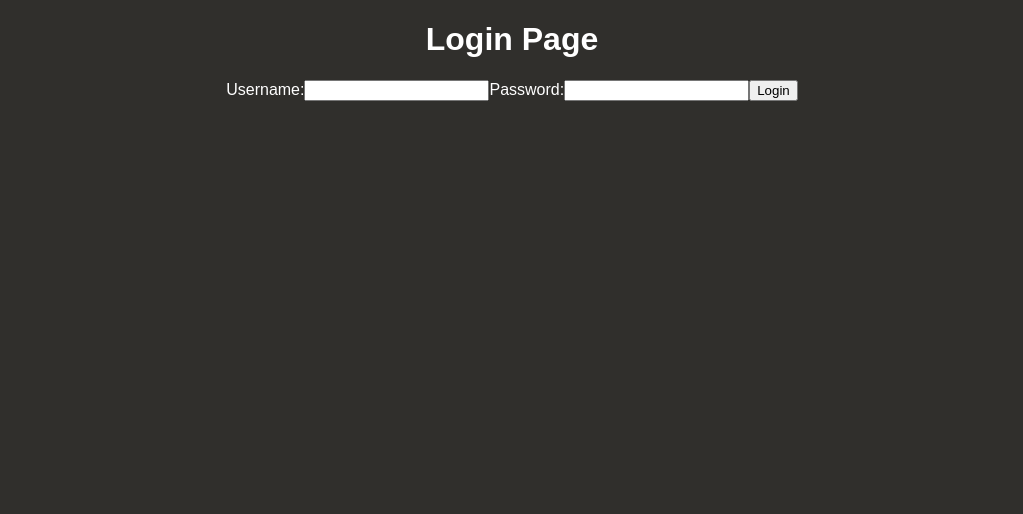
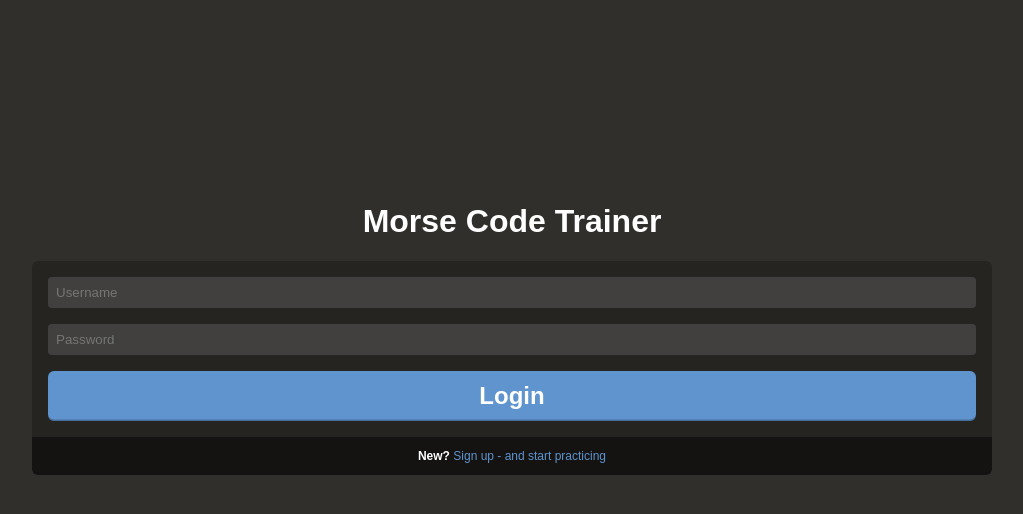
Before and after one commit to jankubatt/morse, a React (Create React App) app in the folder frontend/: page /login in a window 1280 px wide. Shown: the top 514 px of the page, without its empty margins (128-1151 px from the left). Built offline with nearby package versions, Linux system fonts and the light colour scheme; the HTML template or start-up script is replaced by a standard one.

Commit message:
feat(app): account page

```diff
--- a/frontend/src/App.js
+++ b/frontend/src/App.js
@@ -1,5 +1,5 @@
 import { BrowserRouter, Routes, Route } from "react-router-dom";
-import { MorsePage, RegisterPage, LoginPage, HomePage, LeaderboardPage } from "./pages";
+import { MorsePage, RegisterPage, LoginPage, HomePage, LeaderboardPage, AccountPage } from "./pages";
 
 function App() {
   return (
@@ -10,6 +10,7 @@ function App() {
 			<Route path="/register" element={<RegisterPage />} />
 			<Route path="/login" element={<LoginPage />} />
 			<Route path="/leaderboard" element={<LeaderboardPage />} />
+			<Route path="/account" element={<AccountPage />} />
 		</Routes>
     </BrowserRouter>
   );
--- a/frontend/src/index.css
+++ b/frontend/src/index.css
@@ -224,3 +224,76 @@ button {
 	border-radius: 6px;
 	padding: 4px;
 }
+
+form {
+	display: flex;
+	flex-direction: column;
+	align-items: center;
+	justify-content: center;
+	gap: 1em;
+	border-radius: 6px 6px 0 0;
+	background-color: var(--accent);
+	max-width: 75vw;
+	min-width: 75vw;
+	padding: 1em;
+	box-sizing: border-box;
+}
+
+.underform {
+	background-color: #141312;
+	max-width: 75vw;
+	min-width: 75vw;
+	padding: 1em;
+	border-radius: 0 0 6px 6px;
+	font-size: 0.75em;
+	box-sizing: border-box;
+}
+
+a {
+	color: var(--primary);
+	text-decoration: none;
+}
+
+form>input {
+	width: 100%;
+	padding: 8px;
+	border-radius: 4px;
+	border: none;
+	background-color: var(--secondary);
+	color: var(--text);
+	box-sizing: border-box;
+}
+
+form>select {
+	width: 100%;
+	padding: 8px;
+	border-radius: 4px;
+	border: none;
+	background-color: var(--secondary);
+	color: var(--text);
+	box-sizing: border-box;
+
+}
+
+form>input[type="submit"] {
+	width: 100%;
+	height: 50px;
+	font-weight: bold;
+	font-size: 1.5em;
+	cursor: pointer;
+	background-color: var(--primary);
+	color: var(--text);
+	border: none;
+	border-radius: 6px;
+	padding: 8px 16px;
+	box-shadow: var(--boxShadowHover, inset 0 calc(var(--borderHeight, .1rem)*-1) 0 0 rgba(0, 0, 0, .25));
+	box-sizing: border-box;
+}
+
+.center {
+	display: flex;
+	justify-content: center;
+	align-items: center;
+	flex-direction: column;
+	height: 80vh;
+}
--- /dev/null
+++ b/frontend/src/pages/account.jsx
@@ -0,0 +1,153 @@
+import { useEffect, useState } from "react";
+import { MenuBar } from "../components";
+import axios from "axios";
+import Cookies from "js-cookie";
+import { formatTime } from "../helpers";
+
+const AccountPage = () => {
+    const [user, setUser] = useState(null);
+    const [countries, setCountries] = useState([]);
+    const [alert, setAlert] = useState(false);
+    const [alertText, setAlertText] = useState('');
+
+    const fetchCountries = async () => {
+        const resposne = await axios.get("http://localhost:3000/countries.json");
+        return resposne.data;
+    }
+
+    const fetchUser = async () => {
+        const response = await axios.post(`${process.env.REACT_APP_API}/users/`, { token: Cookies.get("token") });
+        return response.data;
+    };
+
+    const handleEdit = (e) => {
+        e.preventDefault();
+
+        const formData = new FormData(e.target);
+        const data = {
+            username: formData.get('username'),
+            email: formData.get('email'),
+            country: formData.get('country')
+        }
+
+        if (!data.username) {
+            setAlert(true);
+            setAlertText('Please fill in all the fields');
+            return;
+        }
+
+        if (data.username > 255 || data.email > 255) {
+            setAlert(true);
+            setAlertText('Username, password and email must be less than 255 characters long');
+            return;
+        }
+
+        axios.post(`${process.env.REACT_APP_API}/users/edit`, data)
+            .then(() => {
+                window.location.reload();
+            })
+            .catch((error) => {
+                console.log(error);
+            });
+
+    }
+
+    const handlePasswordChange = (e) => {
+        e.preventDefault();
+
+        const formData = new FormData(e.target);
+        const data = {
+            password: formData.get('password'),
+            passwordAgain: formData.get('passwordAgain'),
+            id_user: user.id
+        }
+
+        if (!data.password || !data.passwordAgain) {
+            setAlert(true);
+            setAlertText('Please fill in all the fields');
+            return;
+        }
+
+        if (data.password.length < 8) {
+            setAlert(true);
+            setAlertText('Password must be at least 8 characters long');
+            return;
+        }
+
+        if (data.password > 255) {
+            setAlert(true);
+            setAlertText('Password must be less than 255 characters long');
+            return;
+        }
+
+        if (data.password !== data.passwordAgain) {
+            setAlert(true);
+            setAlertText('Passwords do not match');
+            return;
+        }
+
+        axios.post(`${process.env.REACT_APP_API}/users/password/change`, data)
+            .then(() => {
+                window.location.reload();
+            })
+            .catch((error) => {
+                console.log(error);
+            });
+    }
+
+    useEffect(() => {
+        fetchUser().then((data) => {
+            setUser(data);
+        }).catch((e) => setUser(null));
+
+        fetch('/countries.json')
+            .then(response => response.json())
+            .then(json => {
+                setCountries(json)
+            })
+            .catch(error => console.error('Error:', error));
+    }, []);
+
+    if (!user || countries.length === 0) {
+        return;
+    }
+
+    return (
+        <>
+            <MenuBar user={user} />
+
+            <h1>Account</h1>
+
+            {alert && <div className="alert">
+                <p className="alert-text">{alertText}</p>
+            </div>}
+
+            <div className="center">
+                <form onSubmit={handleEdit}>
+                    <input type="text" name="username" placeholder="Username" defaultValue={user?.username} />
+                    <input type="email" name="email" placeholder="Email" defaultValue={user?.email} />
+                    <select defaultValue={user.country} name="country">
+                        <option value="null">No country</option>
+                        {
+                            countries.map((country, index) => {
+                                return <option key={index} value={country.code}>{country.name}</option>
+                            })
+                        }
+                    </select>
+                    <input type="submit" value="Update" />
+                </form>
+
+                <h2>Change password</h2>
+
+                <form onSubmit={handlePasswordChange}>
+                    <input type="password" name="password" placeholder="Password" />
+                    <input type="password" name="passwordAgain" placeholder="Password again" />
+                    <input type="submit" value="Change password" />
+                </form>
+            </div>
+
+        </>
+    )
+}
+
+export default AccountPage;
--- a/frontend/src/pages/index.js
+++ b/frontend/src/pages/index.js
@@ -3,11 +3,13 @@ import RegisterPage from "./register";
 import LoginPage from "./login";
 import HomePage from "./home";
 import LeaderboardPage from "./leaderboard";
+import AccountPage from "./account";
 
 export {
     MorsePage,
     RegisterPage,
     LoginPage,
     HomePage,
-    LeaderboardPage
+    LeaderboardPage,
+    AccountPage
 };
--- a/frontend/src/pages/leaderboard.jsx
+++ b/frontend/src/pages/leaderboard.jsx
@@ -61,9 +61,12 @@ const LeaderboardPage = () => {
             setLeaderboard(data);
         }).catch((e) => console.log(e));
 
-        fetchCountries().then((data) => {
-            setCountries(data);
-        }).catch((e) => console.log(e));
+        fetch('/countries.json')
+			.then(response => response.json())
+			.then(json => {
+				setCountries(json)
+			})
+			.catch(error => console.error('Error:', error));
 	}, []);
 
     if (!leaderboard || countries.length === 0) {
--- a/frontend/src/pages/login.jsx
+++ b/frontend/src/pages/login.jsx
@@ -25,20 +25,20 @@ const LoginPage = () => {
     }
 
     return (
-        <div>
-            <h1>Login Page</h1>
+        <div className="center">
+            <h1>Morse Code Trainer</h1>
 
             <form onSubmit={register}>
-                <label>
-                    Username:
-                    <input type="text" name="username" />
-                </label>
-                <label>
-                    Password:
-                    <input type="password" name="password" />
-                </label>
+                <input type="text" name="username" placeholder="Username" />
+                <input type="password" name="password" placeholder="Password" />
                 <input type="submit" value="Login" />
+
+
             </form>
+            <div className="underform">
+                    <b>New?</b> <a href="/register">Sign up - and start practicing</a>
+                </div>
+
         </div>
     );
 }
--- a/frontend/src/pages/morse.jsx
+++ b/frontend/src/pages/morse.jsx
@@ -78,9 +78,12 @@ const MorsePage = () => {
 	}
 
 	useEffect(() => {
+		setIsRunning(false);
 		fetchUser().then((data) => {
 			setUser(data);
 		}).catch((e) => setUser(null));
+
+		setIsRunning(true);
 	}, []);
 
 	useEffect(() => {
@@ -90,13 +93,13 @@ const MorsePage = () => {
 			setStartTime(performance.now() - elapsedTime);
 			interval = setInterval(() => {
 				setElapsedTime(performance.now() - startTime);
-			}, 1);
+			}, 10);
 		} else {
 			clearInterval(interval);
 		}
 
 		return () => clearInterval(interval);
-	}, [isRunning, startTime, elapsedTime]);
+	}, [isRunning]);
 
 	useEffect(() => {
 		fetch('/sentences.json')
--- a/frontend/src/pages/register.jsx
+++ b/frontend/src/pages/register.jsx
@@ -64,28 +64,21 @@ const RegisterPage = () => {
     }, []);
 
     return (
-        <div>
-            <h1>Register Page</h1>
+        <div className="center">
+            <h1>Morse Code Trainer</h1>
 
             {alert && <div className="alert">
-                <p className="alert-texxt">{alertText}</p>
+                <p className="alert-text">{alertText}</p>
             </div>}
 
             <form onSubmit={register}>
-                <label>
-                    Username:<span className="asterisk">*</span>
-                    <input type="text" name="username" />
-                </label>
-                <label>
-                    Password:<span className="asterisk">*</span>
-                    <input type="password" name="password" />
-                </label>
-                <label>
-                    Email:
-                    <input type="email" name="email" />
-                </label>
-                <label>
-                    Country:
+
+                    <input type="text" name="username" placeholder="Username" />
+
+                    <input type="password" name="password" placeholder="Password" />
+
+                    <input type="email" name="email" placeholder="Email" />
+
                     <select defaultValue={"null"} name="country">
                         <option value="null">No country</option>
                         {
@@ -94,8 +87,8 @@ const RegisterPage = () => {
                             })
                         }
                     </select>
-                </label>
-                <input type="submit" value="Register" />
+
+                <input type="submit" value="Sign Up" />
             </form>
         </div>
     );
```
Also changed, not shown: 2 other files (tests, documents, lock files or other folders).
